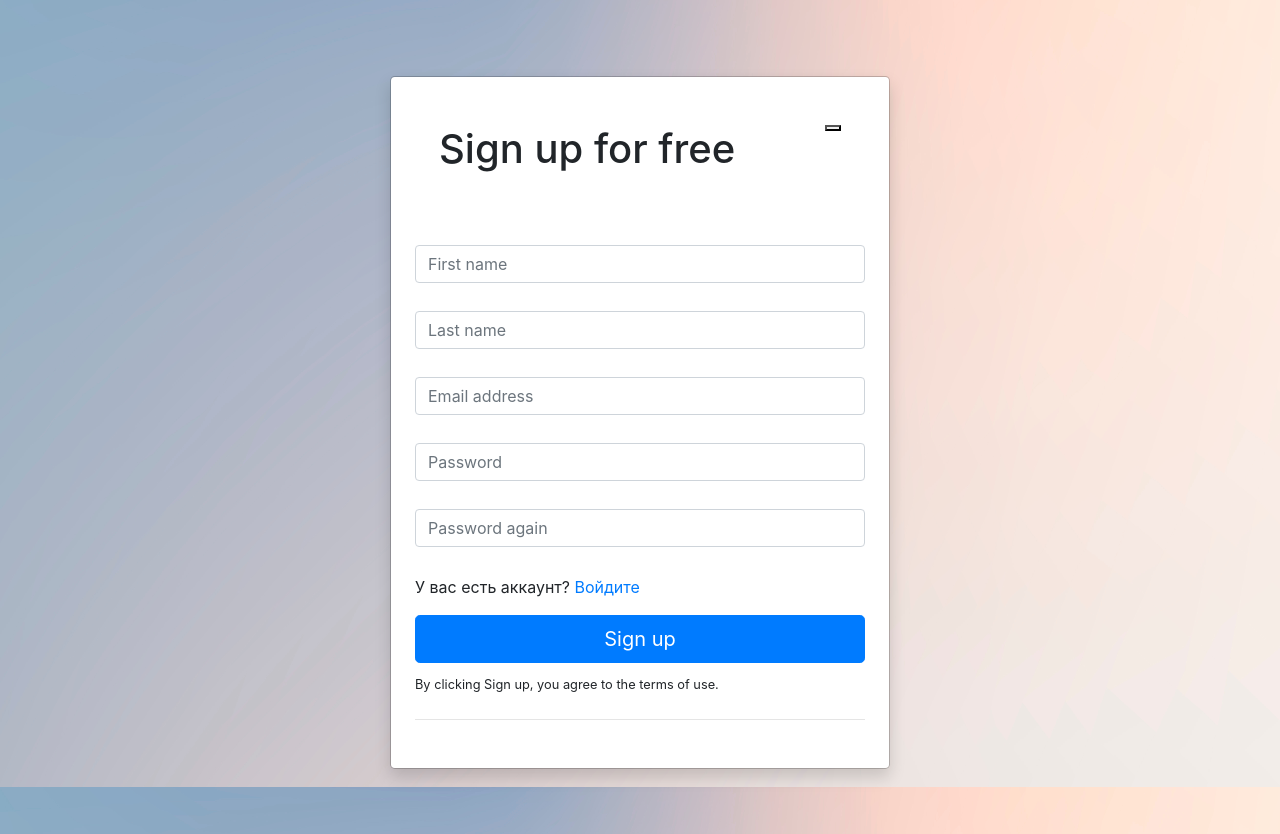
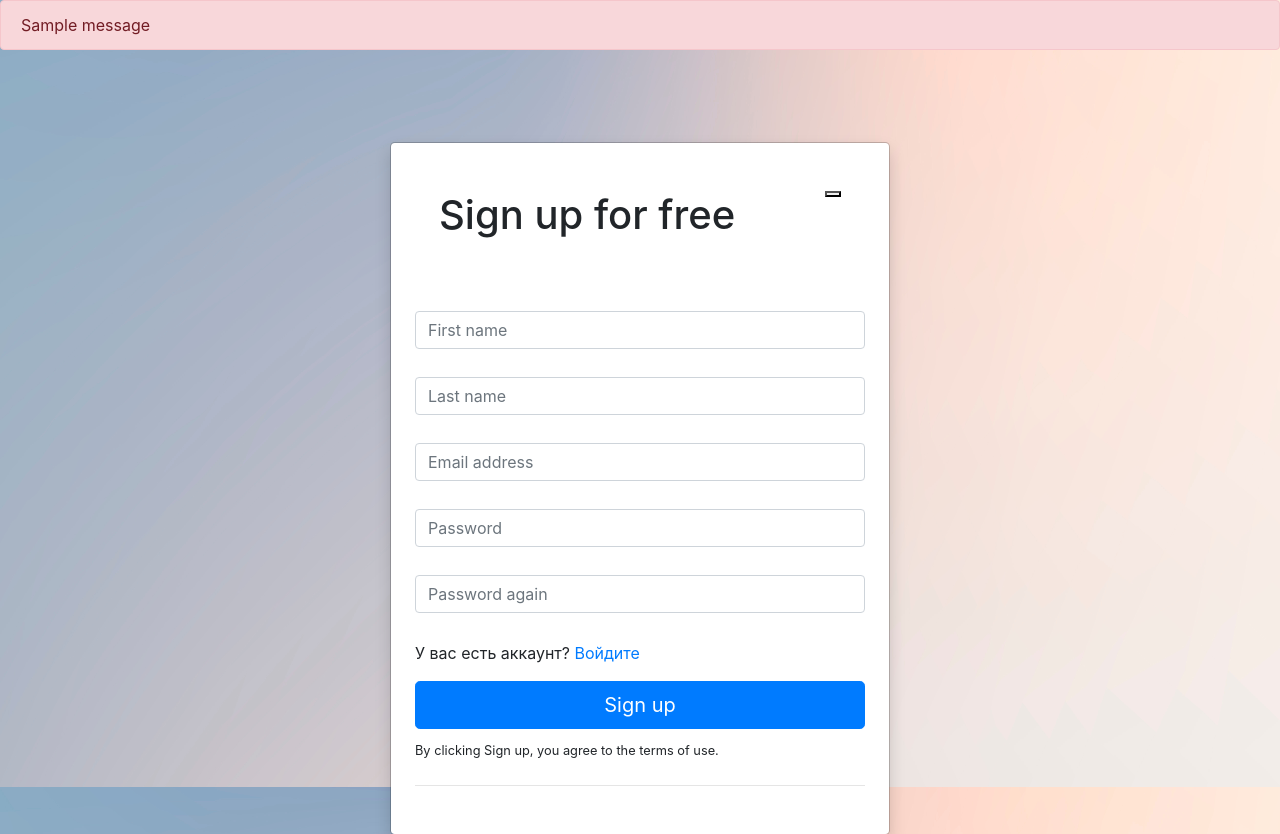
Before and after one commit to mmmurka/Online_Bank, a Django app: page /signup/ in a window 1280 px wide. Shown: the part 66-900 px from the top of the page. Run offline with Django 5.2, Linux system fonts and the light colour scheme; tables that the repository leaves empty hold one stand-in row (values such as "Sample post"); one stand-in notice (Sample message) is shown; some libraries are stand-ins or nearby versions.

Commit message:
stable v0.01

```diff
--- a/banking/views.py
+++ b/banking/views.py
@@ -22,7 +22,9 @@ def register(request):
             # Создаем пользователя
             user = User.objects.create_user(username=form.cleaned_data['email'].lower(),
                                             email=form.cleaned_data['email'],
-                                            password=form.cleaned_data['password'])
+                                            password=form.cleaned_data['password'],
+                                            first_name=form.cleaned_data['first_name'],
+                                            last_name=form.cleaned_data['last_name'])
 
             # Создаем запись в таблице Account
             account = Account.objects.create(user=user)
@@ -30,7 +32,7 @@ def register(request):
             # Перенаправляем на страницу успеха
             return redirect('success_account')
         else:
-            messages.error(request, 'Invalid data.')
+            messages.error(request, 'you invalid.')
     return render(request, 'banking/signup.html')
 
 
--- a/templates/banking/signup.html
+++ b/templates/banking/signup.html
@@ -1,5 +1,10 @@
 {% extends 'banking/base.html' %}
 {% block content %}
+    {% for message in messages %}
+        <div class="alert alert-danger" role="alert">
+            {{ message }}
+        </div>
+    {% endfor %}
 <div class="modal modal-sheet position-static d-block bg-body-secondary p-4 py-md-5" tabindex="-1" role="dialog" id="modalSignin">
   <div class="modal-dialog" role="document">
     <div class="modal-content rounded-4 shadow">
```
